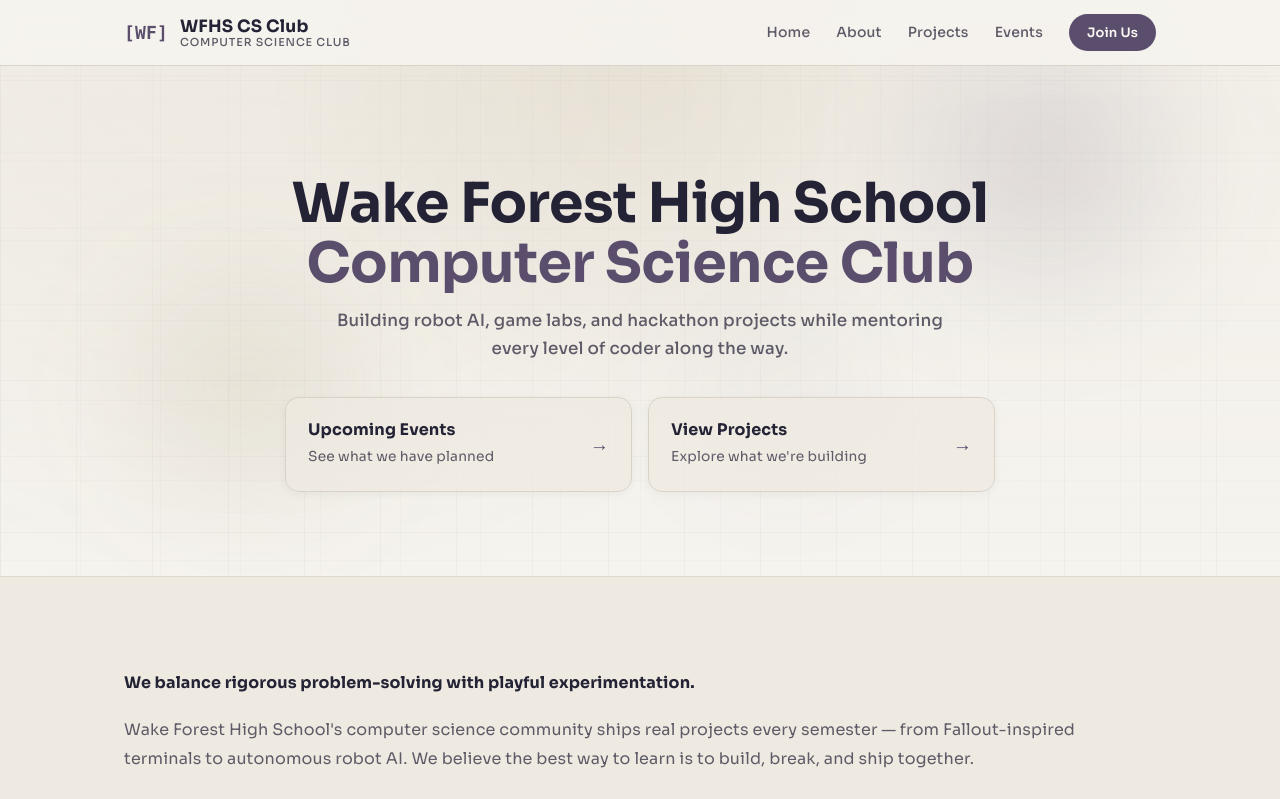
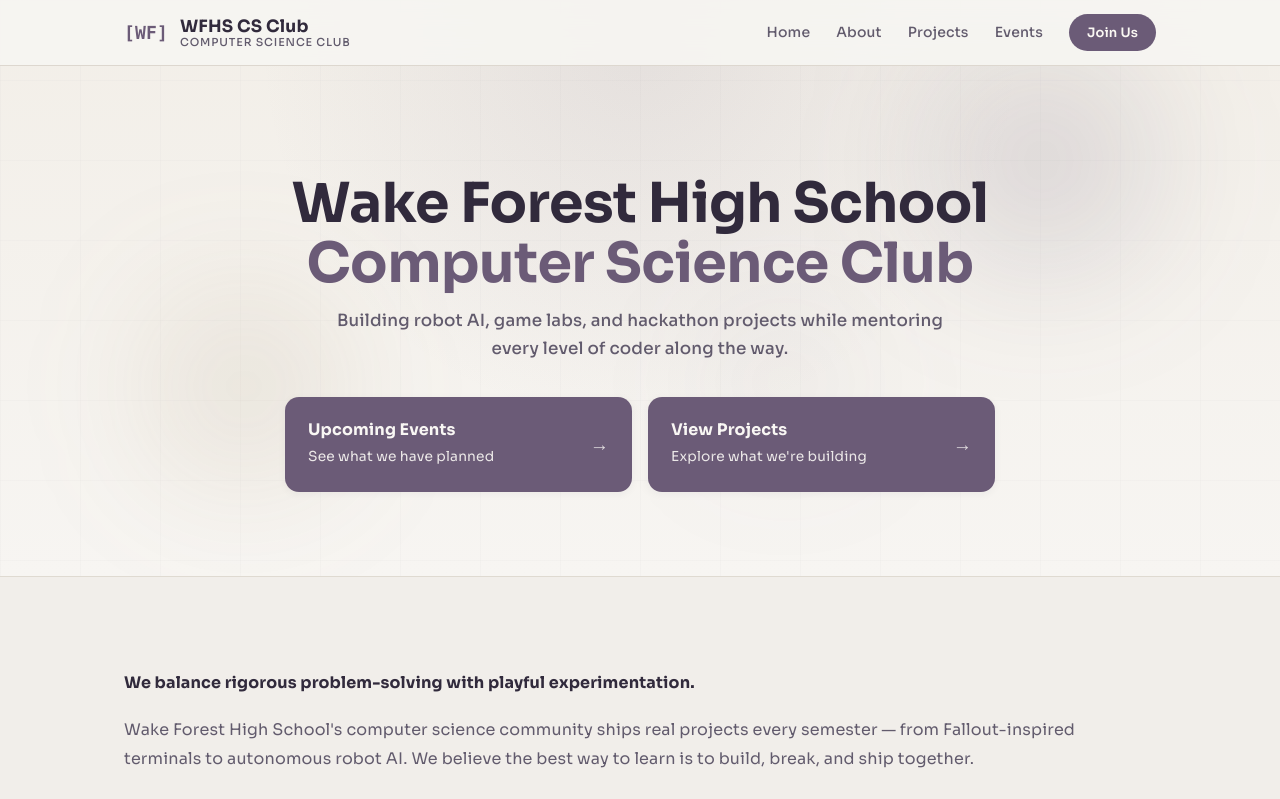
Before and after one commit to gyrfalcon-dev/wfhs-cs-club, a Next.js app: page / in a window 1280 px wide. Shown: the top 799 px of the page. Built offline with nearby package versions, Linux system fonts and the light colour scheme.

Commit message:
Refine redesign palette: warm-neutral base with muted purple accents and darker CTA cards

```diff
--- a/app/globals.css
+++ b/app/globals.css
@@ -1,37 +1,37 @@
 @import "tailwindcss";
 
 @theme {
-  --color-obsidian: #232335;
-  --color-panel: #efeae1;
-  --color-surface: #f2ede4;
-  --color-ghost: #f6f4ef;
-  --color-ash: #7b7585;
-  --color-muted: #5e5a67;
-  --color-accent-volt: #5b4e6d;
-  --color-accent-gold: #8f6f45;
-  --color-border-dim: #d8d2c8;
-  --color-border-glow: rgba(91, 78, 109, 0.25);
+  --color-obsidian: #312a3c;
+  --color-panel: #f1eeea;
+  --color-surface: #ebe6df;
+  --color-ghost: #f7f5f2;
+  --color-ash: #7e7587;
+  --color-muted: #625b6d;
+  --color-accent-volt: #6b5b77;
+  --color-accent-gold: #c1845e;
+  --color-border-dim: #ddd7cf;
+  --color-border-glow: rgba(107, 91, 119, 0.24);
   --font-main: var(--font-sans), "Sora", "Segoe UI", sans-serif;
   --font-code: "IBM Plex Mono", "Consolas", monospace;
 }
 
 :root {
-  --bg-primary: #f6f4ef;
-  --bg-secondary: #efeae1;
-  --bg-tertiary: #f2ede4;
-  --text-primary: #232335;
-  --text-secondary: #5e5a67;
-  --text-muted: #7b7585;
-  --accent-green: #5b4e6d;
-  --accent-gold: #8f6f45;
-  --accent-deep: #4b3f5d;
-  --border-subtle: #d8d2c8;
-  --border-highlight: rgba(91, 78, 109, 0.35);
-  --gradient-primary: linear-gradient(135deg, #232335 0%, #5b4e6d 100%);
-  --gradient-accent: linear-gradient(135deg, #5b4e6d 0%, #77668f 100%);
-  --shadow-sm: 0 2px 8px rgba(35, 35, 53, 0.05);
-  --shadow-md: 0 8px 20px rgba(35, 35, 53, 0.08);
-  --shadow-lg: 0 14px 30px rgba(35, 35, 53, 0.12);
+  --bg-primary: #f7f5f2;
+  --bg-secondary: #f1eeea;
+  --bg-tertiary: #ebe6df;
+  --text-primary: #312a3c;
+  --text-secondary: #625b6d;
+  --text-muted: #7e7587;
+  --accent-green: #6b5b77;
+  --accent-gold: #c1845e;
+  --accent-deep: #574864;
+  --border-subtle: #ddd7cf;
+  --border-highlight: rgba(107, 91, 119, 0.34);
+  --gradient-primary: linear-gradient(135deg, #312a3c 0%, #6b5b77 100%);
+  --gradient-accent: linear-gradient(135deg, #6b5b77 0%, #857397 100%);
+  --shadow-sm: 0 2px 8px rgba(43, 34, 54, 0.05);
+  --shadow-md: 0 8px 20px rgba(43, 34, 54, 0.08);
+  --shadow-lg: 0 14px 30px rgba(43, 34, 54, 0.12);
   --font-main: var(--font-sans), "Sora", "Segoe UI", sans-serif;
   --font-display: var(--font-sans), "Sora", "Segoe UI", sans-serif;
   --font-code: "IBM Plex Mono", "Consolas", monospace;
@@ -44,13 +44,17 @@
 body {
   margin: 0;
   min-height: 100vh;
-  background: var(--bg-primary);
-  color: var(--text-primary);
+  background: var(--bg-primary) !important;
+  color: var(--text-primary) !important;
   font-family: var(--font-main);
   line-height: 1.65;
   font-weight: 400;
   letter-spacing: 0.01em;
   position: relative;
+}
+
+html {
+  background: var(--bg-primary) !important;
 }
 
 body::before {
@@ -60,8 +64,8 @@ body::before {
   pointer-events: none;
   background: radial-gradient(
     circle at 20% 0%,
-    rgba(143, 111, 69, 0.08) 0%,
-    rgba(143, 111, 69, 0) 48%
+    rgba(107, 91, 119, 0.08) 0%,
+    rgba(107, 91, 119, 0) 48%
   );
   z-index: -2;
 }
@@ -88,7 +92,7 @@ body::after {
   position: fixed;
   top: 0;
   width: 100%;
-  background: rgba(246, 244, 239, 0.88);
+  background: rgba(247, 245, 242, 0.9);
   backdrop-filter: blur(12px);
   border-bottom: 1px solid var(--border-subtle);
   z-index: 1000;
@@ -196,8 +200,8 @@ body::after {
   background:
     radial-gradient(
       circle at 50% 8%,
-      rgba(143, 111, 69, 0.1) 0%,
-      rgba(143, 111, 69, 0) 46%
+      rgba(107, 91, 119, 0.1) 0%,
+      rgba(107, 91, 119, 0) 46%
     ),
     linear-gradient(
       180deg,
@@ -341,8 +345,8 @@ body::after {
 }
 
 .cta-card {
-  background: rgba(239, 234, 225, 0.78);
-  border: 1px solid var(--border-subtle);
+  background: var(--accent-green);
+  border: 1px solid rgba(107, 91, 119, 0.85);
   border-radius: 14px;
   padding: 22px;
   display: flex;
@@ -350,7 +354,7 @@ body::after {
   justify-content: space-between;
   gap: 16px;
   text-decoration: none;
-  color: var(--text-primary);
+  color: #f9f7f4;
   transition:
     transform 0.2s ease,
     box-shadow 0.2s ease,
@@ -374,12 +378,13 @@ body::after {
   margin: 0 0 6px;
   line-height: 1.3;
   text-align: left;
+  color: #f9f7f4;
 }
 
 .cta-card p {
   font-size: 0.86rem;
   margin: 0;
-  color: var(--text-secondary);
+  color: rgba(249, 247, 244, 0.9);
   text-align: left;
 }
 
@@ -387,7 +392,7 @@ body::after {
   font-size: 1.18rem;
   flex-shrink: 0;
   transition: transform 0.2s ease;
-  color: var(--accent-green);
+  color: rgba(249, 247, 244, 0.82);
 }
 
 .page-header {
```
